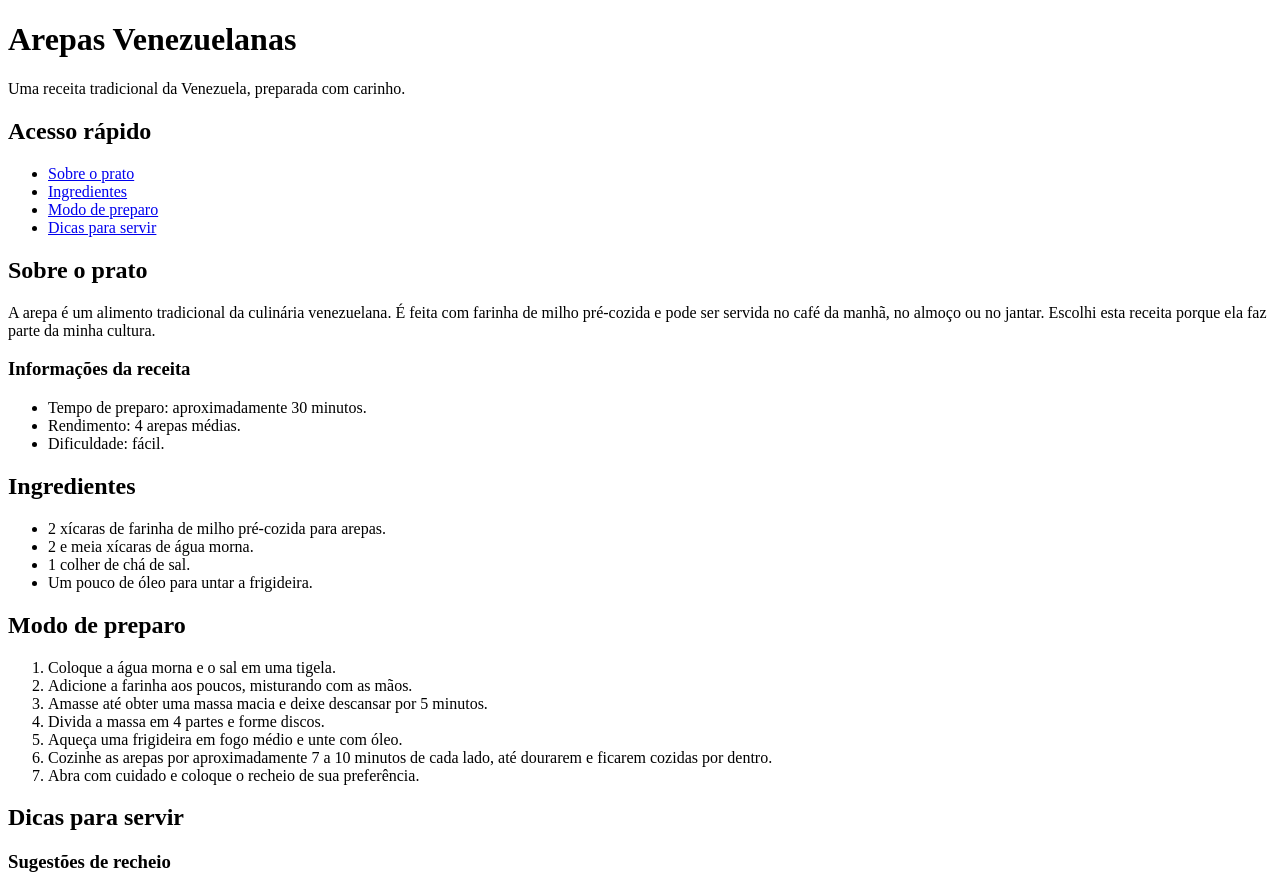
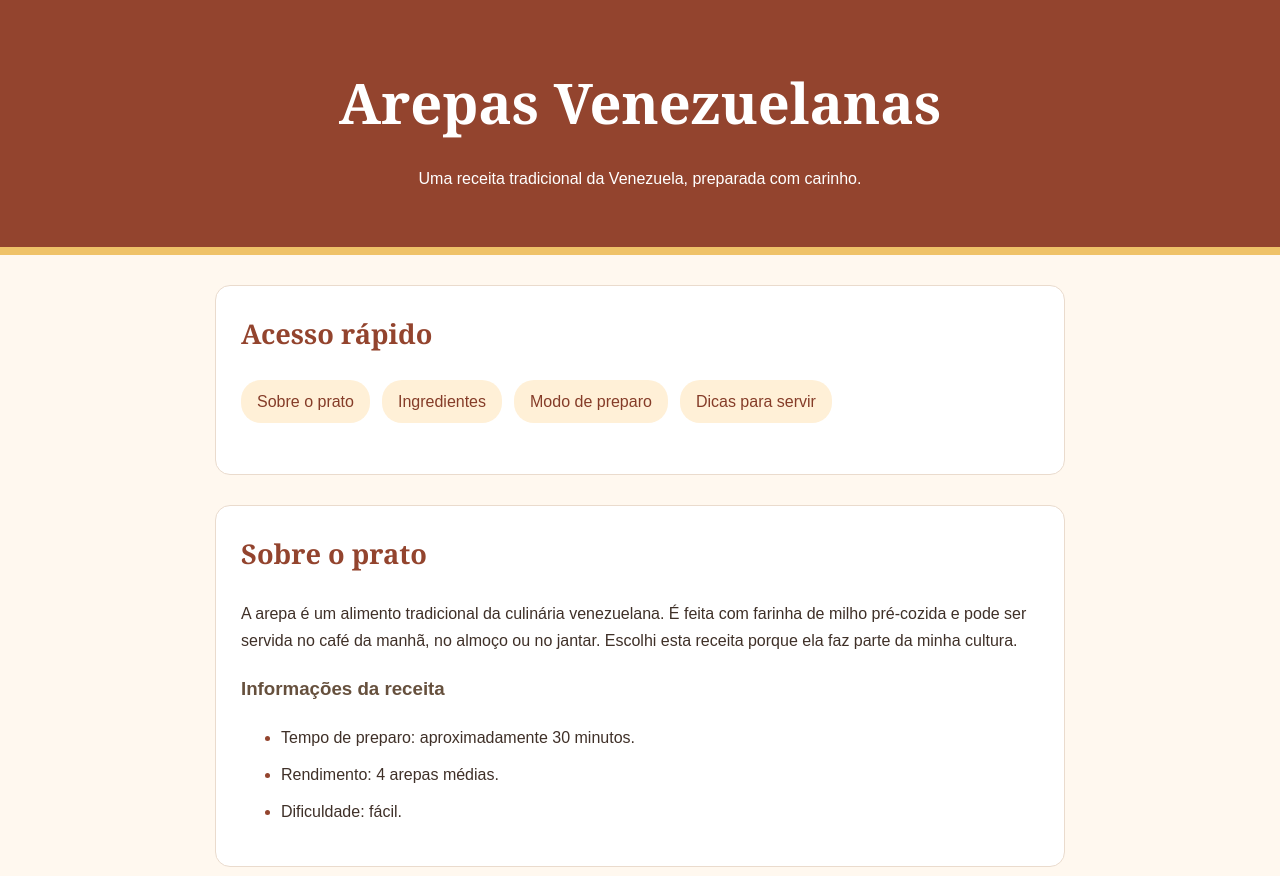
Before and after one commit to lenniscastillo10-stack/TAREFA.HTML, a plain HTML site: page index.html in a window 1280 px wide. Shown: the top 876 px of the page. Drawn offline with Linux system fonts and the light colour scheme.

Commit message:
Add files via upload

```diff
--- a/index.html
+++ b/index.html
@@ -4,6 +4,7 @@
   <meta charset="UTF-8">
   <meta name="viewport" content="width=device-width, initial-scale=1.0">
   <title>Receita de Arepas Venezuelanas</title>
+  <link rel="stylesheet" href="style.css">
 </head>
 <body>
   <header id="inicio">
--- /dev/null
+++ b/style.css
@@ -0,0 +1,116 @@
+* {
+  box-sizing: border-box;
+}
+
+html {
+  scroll-behavior: smooth;
+}
+
+body {
+  margin: 0;
+  background-color: #fff8ef;
+  color: #3f3028;
+  font-family: Arial, sans-serif;
+  line-height: 1.7;
+}
+
+header {
+  padding: 55px 20px;
+  background-color: #93442e;
+  color: white;
+  text-align: center;
+  border-bottom: 8px solid #efc268;
+}
+
+h1 {
+  margin: 0 0 15px;
+  font-family: Georgia, serif;
+  font-size: clamp(2rem, 6vw, 3.5rem);
+}
+
+header p {
+  margin: 0;
+}
+
+nav,
+main,
+footer {
+  width: 90%;
+  max-width: 850px;
+  margin: 30px auto;
+}
+
+nav,
+section {
+  padding: 25px;
+  background-color: white;
+  border: 1px solid #eadbcd;
+  border-radius: 15px;
+}
+
+nav ul {
+  display: flex;
+  flex-wrap: wrap;
+  gap: 12px;
+  padding: 0;
+  list-style: none;
+}
+
+nav a {
+  display: inline-block;
+  padding: 8px 16px;
+  border-radius: 20px;
+  background-color: #fff0d7;
+  text-decoration: none;
+}
+
+a {
+  color: #853c28;
+}
+
+a:hover {
+  text-decoration: underline;
+}
+
+a:focus-visible {
+  outline: 3px solid #853c28;
+  outline-offset: 4px;
+}
+
+section {
+  margin-bottom: 25px;
+  scroll-margin-top: 20px;
+}
+
+h2 {
+  margin-top: 0;
+  color: #93442e;
+  font-family: Georgia, serif;
+  font-size: 1.7rem;
+}
+
+h3 {
+  color: #66503d;
+}
+
+li {
+  margin-bottom: 10px;
+}
+
+li::marker {
+  color: #93442e;
+  font-weight: bold;
+}
+
+footer {
+  padding: 20px 0;
+  border-top: 1px solid #dbc5b2;
+  text-align: center;
+  font-size: 0.9rem;
+}
+
+@media (prefers-reduced-motion: reduce) {
+  html {
+    scroll-behavior: auto;
+  }
+}
```
